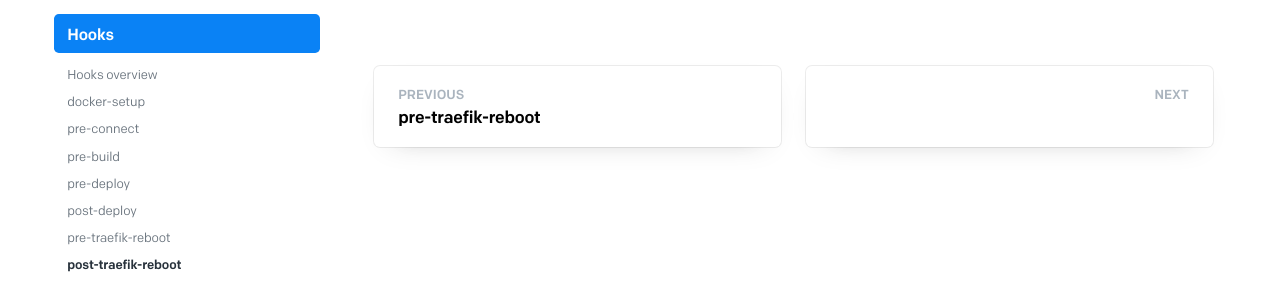
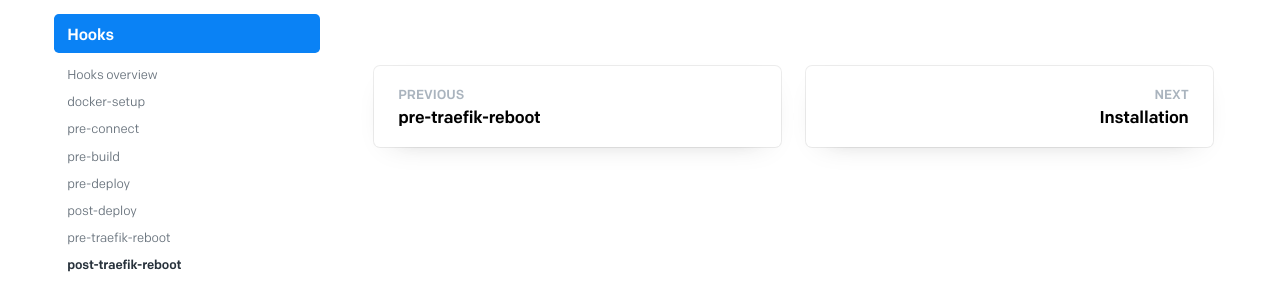
Before and after one commit to basecamp/kamal-site, a Jekyll site: the page built from docs/hooks/post-traefik-reboot.md, in a window 1280 px wide. Shown: the part 328-628 px from the top of the page. Built offline with Jekyll 4.4.1, drawn with Linux system fonts in a browser that asks for light colours.

Commit message:
Update docs layout

```diff
--- a/_layouts/docs.html
+++ b/_layouts/docs.html
@@ -38,9 +38,6 @@
 
         {% endunless %}
 
-        {% assign docs_prev_title = docs_prev.title | smartify %}
-        {% assign docs_prev_url = docs_prev.url %}
-
         {% unless forloop.last %}
 
           {% assign docs_next_index = forloop.index0 | plus: 1 %}
@@ -51,10 +48,13 @@
           {% assign docs_next_index = doc_index | plus: 1 %}
           {% assign docs_next = docs[docs_next_index] %}
 
+          {% if docs_next == null %}
+
+            {% assign docs_next = docs[0] %}
+
+          {% endif %}
+
         {% endunless %}
-
-        {% assign docs_next_title = docs_next.title | smartify %}
-        {% assign docs_next_url = docs_next.url %}
 
       {% endif %}
 
@@ -73,8 +73,6 @@
     {% endunless %}
 
     {% assign docs_prev = docs[docs_prev_index] %}
-    {% assign docs_prev_title = docs_prev.title | smartify %}
-    {% assign docs_prev_url = docs_prev.url %}
 
     {% unless forloop.last %}
 
@@ -87,10 +85,12 @@
     {% endunless %}
 
     {% assign docs_next = docs[docs_next_index] %}
-    {% assign docs_next_title = docs_next.title | smartify %}
-    {% assign docs_next_url = docs_next.url %}
 
   {% endif %}
+
+  {% assign docs_prev_title = docs_prev.title | smartify %}
+
+  {% assign docs_next_title = docs_next.title | smartify %}
 
 {% endfor %}
 
@@ -107,17 +107,16 @@
 
   {% if doc_sections and doc.index == false %}
 
-    {% assign section_first = doc_sections | first %}
-    {% assign section_url = section_first.url %}
+    {% assign section_url = doc_sections.first.url %}
 
   {% else %}
 
-    {% assign section_url = null %}
+    {% assign section_url = doc_url %}
 
   {% endif %}
 
               <li{% if page.url contains doc_url %} class="selected"{% endif %}>
-                <a href="{{ section_url | default: doc_url | absolute_url }}" aria-label="{{ doc_title }}">{{ doc_title }}</a>
+                <a href="{{ section_url | absolute_url }}" aria-label="{{ doc_title }}">{{ doc_title }}</a>
 
   {% if page.url contains doc_url and doc_sections %}
 
@@ -126,9 +125,8 @@
     {% for section in doc_sections %}
 
       {% assign section_title = section.title | smartify %}
-      {% assign section_url = section.url %}
 
-                  <li{% if section_url == page.url %} class="selected"{% endif %}><a href="{{ section_url | absolute_url }}" aria-label="{{ section_title }}">{{ section_title }}</a></li>
+                  <li{% if section.url == page.url %} class="selected"{% endif %}><a href="{{ section.url | absolute_url }}" aria-label="{{ section_title }}">{{ section_title }}</a></li>
 
     {% endfor %}
 
@@ -147,13 +145,13 @@
 {{ content }}
 
             <nav>
-              <a href="{{ docs_prev_url | absolute_url }}" aria-label="{{ docs_prev_title }}">
+              <a href="{{ docs_prev.url | absolute_url }}" aria-label="{{ docs_prev_title }}">
                 <dl>
                   <dt>Previous</dt>
                   <dd>{{ docs_prev_title }}</dd>
                 </dl>
               </a>
-              <a href="{{ docs_next_url | absolute_url }}" aria-label="{{ docs_next_title }}">
+              <a href="{{ docs_next.url | absolute_url }}" aria-label="{{ docs_next_title }}">
                 <dl>
                   <dt>Next</dt>
                   <dd>{{ docs_next_title }}</dd>
```
